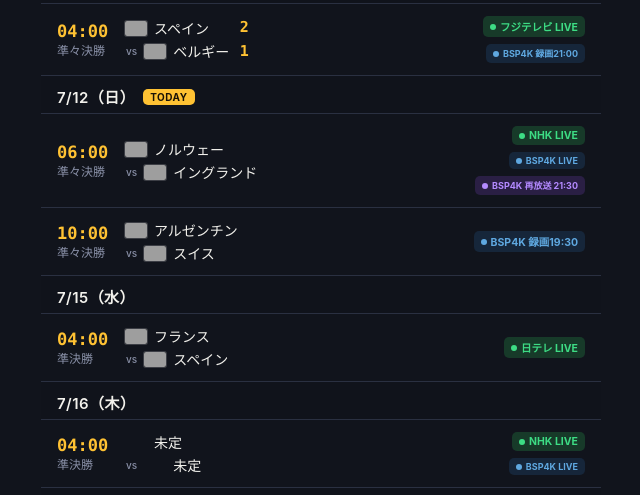
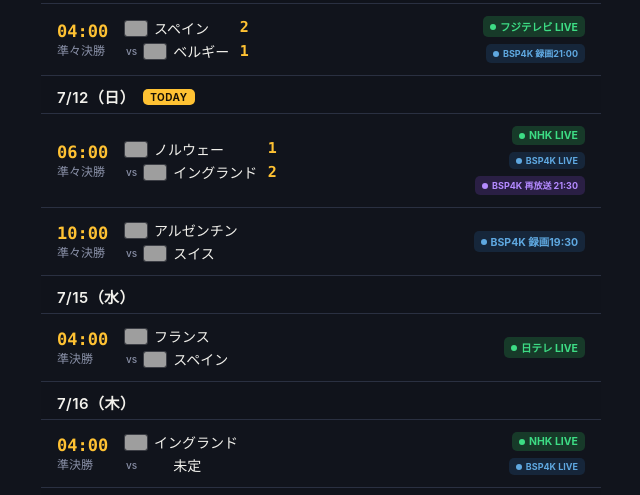
Before and after one commit to kumabei/worldcup-checker, a plain HTML site: page index.html in a window 1280 px wide. Shown: the part 8903-9398 px from the top of the page, without its empty margins (319-959 px from the left). Drawn offline with Linux system fonts and the light colour scheme; grey boxes are pictures that could not be loaded.

Commit message:
ノルウェー1-2イングランド スコア入力・準決勝イングランド確定

```diff
--- a/index.html
+++ b/index.html
@@ -456,10 +456,10 @@ const INLINE_MATCHES = [
   {"date":"7/8","time":"05:00","stage":"ラウンド16","team1":"スイス","team2":"コロンビア","tv_onair":["NHK"],"tv_bs":[],"tv_net":[],"tv_bsp4k":true,"bsp4k_live":true,"is_live_broadcast":true,"score":{"home": 0, "away": 0, "pk_home": 4, "pk_away": 3},"is_japan":false},
   {"date":"7/10","time":"05:00","stage":"準々決勝","team1":"フランス","team2":"モロッコ","tv_onair":[],"tv_bs":[],"tv_net":[],"tv_bsp4k":true,"bsp4k_live":false,"bsp4k_time":"21:00","is_live_broadcast":false,"score":{"home": 2, "away": 0},"is_japan":false},
   {"date":"7/11","time":"04:00","stage":"準々決勝","team1":"スペイン","team2":"ベルギー","tv_onair":["フジテレビ"],"tv_bs":[],"tv_net":[],"tv_bsp4k":true,"bsp4k_live":false,"bsp4k_time":"21:00","is_live_broadcast":true,"score":{"home": 2, "away": 1},"is_japan":false},
-  {"date":"7/12","time":"06:00","stage":"準々決勝","team1":"ノルウェー","team2":"イングランド","tv_onair":["NHK"],"tv_bs":[],"tv_net":[],"tv_bsp4k":true,"bsp4k_live":true,"bsp4k_rerun_time":"21:30","is_live_broadcast":true,"score":null,"is_japan":false},
+  {"date":"7/12","time":"06:00","stage":"準々決勝","team1":"ノルウェー","team2":"イングランド","tv_onair":["NHK"],"tv_bs":[],"tv_net":[],"tv_bsp4k":true,"bsp4k_live":true,"bsp4k_rerun_time":"21:30","is_live_broadcast":true,"score":{"home":1,"away":2},"is_japan":false},
   {"date":"7/12","time":"10:00","stage":"準々決勝","team1":"アルゼンチン","team2":"スイス","tv_onair":[],"tv_bs":[],"tv_net":[],"tv_bsp4k":true,"bsp4k_live":false,"bsp4k_time":"19:30","is_live_broadcast":false,"score":null,"is_japan":false},
   {"date":"7/15","time":"04:00","stage":"準決勝","team1":"フランス","team2":"スペイン","tv_onair":["日テレ"],"tv_bs":[],"tv_net":[],"tv_bsp4k":true,"bsp4k_live":false,"is_live_broadcast":true,"score":null,"is_japan":false},
-  {"date":"7/16","time":"04:00","stage":"準決勝","team1":"未定","team2":"未定","tv_onair":["NHK"],"tv_bs":[],"tv_net":[],"tv_bsp4k":true,"bsp4k_live":true,"is_live_broadcast":true,"score":null,"is_japan":false},
+  {"date":"7/16","time":"04:00","stage":"準決勝","team1":"イングランド","team2":"未定","tv_onair":["NHK"],"tv_bs":[],"tv_net":[],"tv_bsp4k":true,"bsp4k_live":true,"is_live_broadcast":true,"score":null,"is_japan":false},
   {"date":"7/19","time":"06:00","stage":"3位決定戦","team1":"未定","team2":"未定","tv_onair":["NHK"],"tv_bs":[],"tv_net":[],"tv_bsp4k":true,"bsp4k_live":true,"is_live_broadcast":true,"score":null,"is_japan":false},
   {"date":"7/20","time":"04:00","stage":"決勝","team1":"未定","team2":"未定","tv_onair":["NHK"],"tv_bs":[],"tv_net":[],"tv_bsp4k":true,"bsp4k_live":true,"is_live_broadcast":true,"score":null,"is_japan":false}
 ];
--- a/matches.json
+++ b/matches.json
@@ -1918,7 +1918,10 @@
     "bsp4k_live": true,
     "bsp4k_rerun_time": "21:30",
     "is_live_broadcast": true,
-    "score": null,
+    "score": {
+      "home": 1,
+      "away": 2
+    },
     "is_japan": false
   },
   {
@@ -1958,7 +1961,7 @@
     "date": "7/16",
     "time": "04:00",
     "stage": "準決勝",
-    "team1": "未定",
+    "team1": "イングランド",
     "team2": "未定",
     "tv_onair": [
       "NHK"
```
